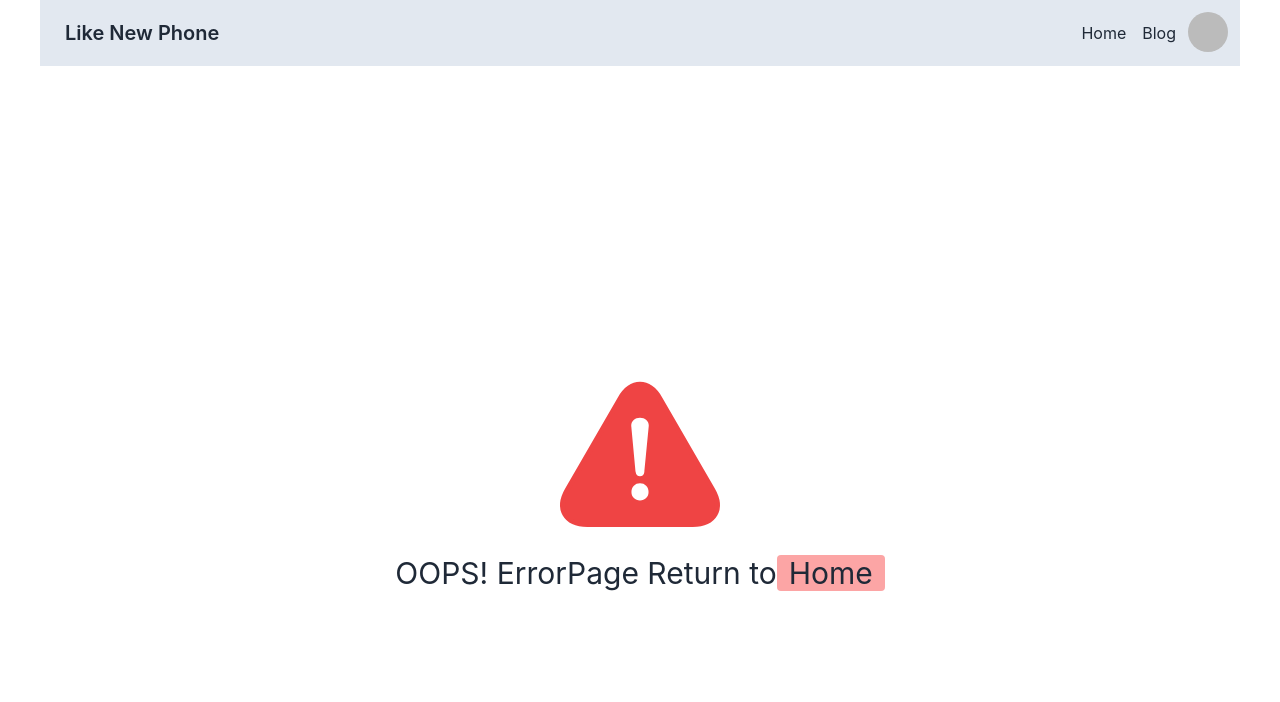
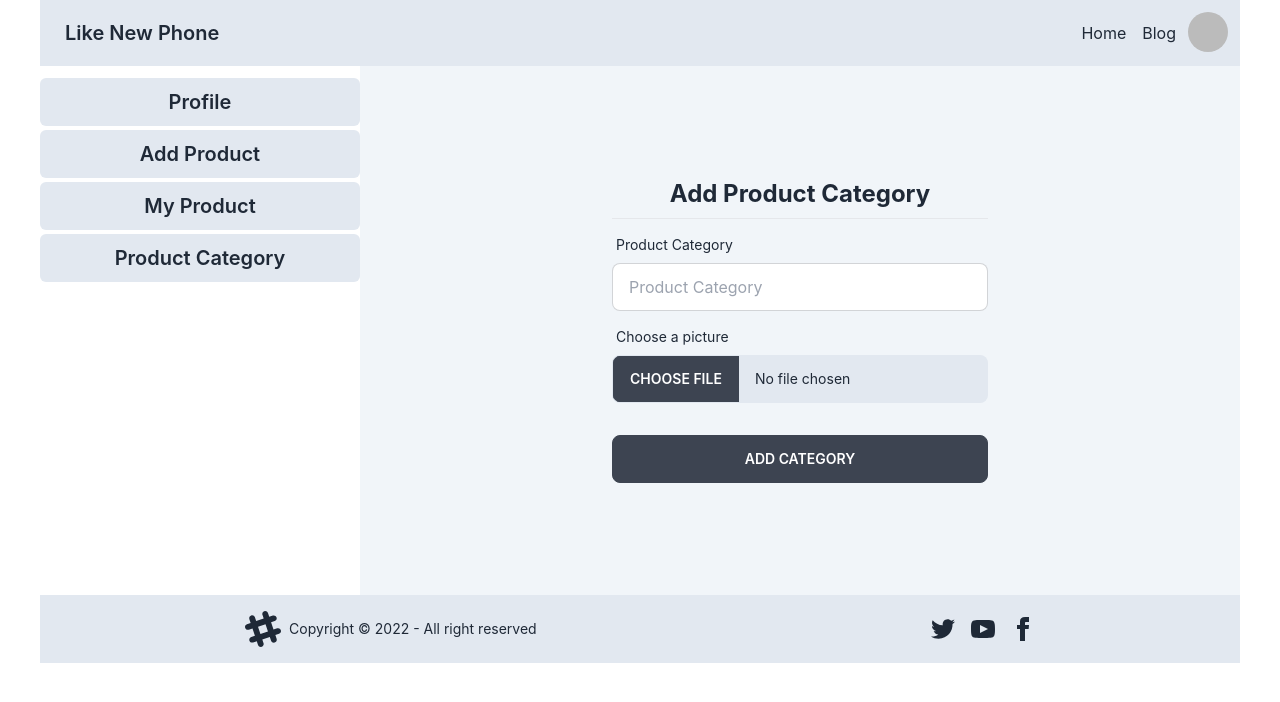
Before and after one commit to Amibiplob/like-new-phone-client, a React (Create React App) app: page /dashboard/productcategory in a window 1280 px wide. Shown: the top 702 px of the page. Built offline with nearby package versions, Linux system fonts and the light colour scheme; no server answers; sample sign-in values are in the browser's storage.

Commit message:
product category added

```diff
--- a/src/Component/Pages/Category.js
+++ b/src/Component/Pages/Category.js
@@ -4,7 +4,7 @@ import { Link } from "react-router-dom";
 const Category = () => {
   const [category, setCategory] = useState([]);
   useEffect(() => {
-    fetch("http://localhost:5000/brand")
+    fetch("http://localhost:5000/productcategory")
     .then((res)=>res.json())
     .then((data)=>setCategory(data))
   }, []);
@@ -14,16 +14,20 @@ const Category = () => {
       <h1 className="mb-3 text-3xl">Category</h1>
       <div className="flex gap-5">
         {category.map((data) => (
-          <Link to='/dashboard/profile' className="card card-compact rounded-md bg-base-100 shadow-xl">
+          <Link key={data._id}
+            to="/dashboard/profile"
+            className="card card-compact rounded-md bg-base-100 shadow-xl"
+          >
             <figure>
               <img
                 className="w-40"
-              src="https://placeimg.com/400/225/arch"
-              alt=""
+                src={data.CategoryImg}
+                alt={data.ProductCategory}
               />
             </figure>
+
             <div className="p-2">
-            <h2 className="card-title">Apple</h2>
+              <h2 className="card-title">{data.ProductCategory}</h2>
             </div>
           </Link>
         ))}
--- a/src/Component/Pages/Contract.js
+++ b/src/Component/Pages/Contract.js
@@ -65,7 +65,7 @@ const Contract = () => {
 
                 {user ? (
                   <input
-                    value={user?.displayName}
+                    defaultValue={user?.displayName}
                     className="input input-bordered"
                     type="text"
                     placeholder="Name"
@@ -96,7 +96,7 @@ const Contract = () => {
 
                 {user ? (
                   <input
-                    value={user?.email}
+                    defaultValue={user?.email}
                     className="input input-bordered"
                     type="Email"
                     placeholder="Email"
--- a/src/Component/Pages/Dashboard/AddProduct.js
+++ b/src/Component/Pages/Dashboard/AddProduct.js
@@ -1,4 +1,4 @@
-import React, { useContext } from "react";
+import React, { useContext, useEffect, useState } from "react";
 import { useForm } from "react-hook-form";
 import { useNavigate } from "react-router-dom";
 import { toast } from "react-toastify";
@@ -17,6 +17,22 @@ const AddProduct = () => {
   } = useForm({
     mode: "onChange",
   });
+
+
+
+
+  const [productCategory, setProductCategory] = useState([]);
+  useEffect(() => {
+    fetch("http://localhost:5000/productcategory")
+      .then((res) => res.json())
+      .then((data) => setProductCategory(data));
+  }, []);
+
+
+
+console.log(productCategory)
+
+
   const onSubmit = (data) => {
     const image = data.img[0];
     const formData = new FormData();
@@ -71,7 +87,7 @@ const AddProduct = () => {
   };
   return (
     <div>
-      <div className="mx-5">
+      <div className="">
         <form onSubmit={handleSubmit(onSubmit)} className="card-body">
           <h1 className="text-2xl font-bold text-center">Add Product</h1>
           <div className="divider m-0"></div>
@@ -254,9 +270,13 @@ const AddProduct = () => {
                 className="input input-bordered"
                 {...register("productCategory", { required: true })}
               >
-                <option value="Good">Good</option>
-                <option value="Better">Better</option>
-                <option value="Best">Best</option>
+
+             {
+              productCategory.map((data)=>(
+                   <option value="Good">{data.ProductCategory}</option>
+
+              ))
+             }
               </select>
 
               {errors.productCategory && (
--- a/src/Component/Pages/Dashboard/MyProduct.js
+++ b/src/Component/Pages/Dashboard/MyProduct.js
@@ -10,8 +10,8 @@ const MyProduct = () => {
   const date = new Date();
   console.log(date)
   return (
-    <div className="md:w-3/5 p-2">
-      <div className="overflow-scroll mx-auto">
+    <div className="md:max-w-md lg:max-w-3xl xl:max-w-5xl p-3 mx-auto">
+      <div className="overflow-scroll">
         <table className="table table-compact">
           <thead>
             <tr>
@@ -45,7 +45,7 @@ const MyProduct = () => {
                 <th>{data.productType}</th>
                 <th>{data.purchaseDate}</th>
                 <th>{data.useYear}</th>
-                <th>{data.SubmitDate.sp}</th>
+                <th>{data.SubmitDate.slice(0,10)}</th>
                 <th>{data.description}</th>
 
                 <th className="avatar">
--- /dev/null
+++ b/src/Component/Pages/Dashboard/ProductCategory.js
@@ -0,0 +1,120 @@
+import React from "react";
+import { useForm } from "react-hook-form";
+import { toast } from "react-toastify";
+
+const ProductCategory = () => {
+  const imgbbKey = process.env.REACT_APP_imgbb_key;
+
+
+
+
+  const {
+    register,
+    resetField,
+    handleSubmit,
+    formState: { errors },
+  } = useForm({
+    mode: "onChange",
+    defaultValues: {
+      productcategory: "",
+    },
+  });
+
+
+
+  const onSubmit = (data) => {
+
+
+
+ const image = data.img[0];
+    const formData = new FormData();
+    formData.append("image", image);
+
+    fetch(`https://api.imgbb.com/1/upload?key=${imgbbKey}`, {
+      method: "POST",
+      body: formData,
+    })
+      .then((response) => response.json())
+      .then((result) => {
+        const ProductCategory = {
+          ProductCategory: data.productcategory,
+          CategoryImg: result.data.url,
+        };
+
+        fetch("http://localhost:5000/productcategory", {
+          method: "POST",
+          headers: {
+            "content-type": "application/json",
+          },
+          body: JSON.stringify(ProductCategory),
+        })
+          .then((res) => res.json())
+          .then((data) => {
+            resetField("productcategory");
+
+            toast.success("Product Category Added", { autoClose: 2000 });
+          });
+      });
+
+
+
+
+
+
+
+
+
+
+  };
+  console.log(errors);
+
+  return (
+    <div className="flex justify-center bg-slate-100 py-20">
+      <div className="w-3/4 md:w-2/4">
+        <form onSubmit={handleSubmit(onSubmit)} className="card-body">
+          <h1 className="text-2xl font-bold text-center">
+            Add Product Category
+          </h1>
+          <hr />
+          <div className="form-control">
+            <label className="label">
+              <span className="label-text">Product Category</span>
+            </label>
+
+            <input
+              className="input input-bordered"
+              type="text"
+              placeholder="Product Category"
+              {...register("productcategory", {
+                required: "Product Category is required",
+              })}
+              aria-invalid={errors.productcategory ? "true" : "false"}
+            />
+          </div>
+          <div className="form-control">
+            <label className="label">
+              <span className="label-text">Choose a picture</span>
+            </label>
+            <input
+              type="file"
+              accept="image/png, image/jpeg"
+              className="w-full file-input-md file-input bg-slate-200"
+              {...register("img", { required: true })}
+            />
+          </div>
+
+          {errors.productcategory && (
+            <p className="text-red-400 mt-1">
+              {errors.productcategory?.message}
+            </p>
+          )}
+          <div className="form-control mt-6">
+            <input type="submit" className="btn" value="Add Category" />
+          </div>
+        </form>
+      </div>
+    </div>
+  );
+};
+
+export default ProductCategory;
--- a/src/Component/Pages/Dashboard/Sidebar.js
+++ b/src/Component/Pages/Dashboard/Sidebar.js
@@ -4,7 +4,7 @@ import { Link } from "react-router-dom";
 const Sidebar = () => {
   return (
     <div className="md:w-60 lg:w-80">
-      <ul className="flex md:flex-col flex-row items-center justify-center gap-3 md:gap-1 my-3">
+      <ul className="flex md:flex-col  flex-wrap flex-row items-center justify-center gap-3 md:gap-1 my-3">
         <Link
           to="/dashboard/profile"
           className="p-2 rounded-md btn btn-ghost normal-case text-xl md:w-full bg-slate-200"
@@ -21,7 +21,13 @@ const Sidebar = () => {
           to="/dashboard/myproduct"
           className="p-2 rounded-md btn btn-ghost normal-case text-xl md:w-full bg-slate-200"
         >
-  My Product
+          My Product
+        </Link>
+        <Link
+          to="/dashboard/productcategory"
+          className="p-2 rounded-md btn btn-ghost normal-case text-xl md:w-full bg-slate-200"
+        >
+          Product Category
         </Link>
       </ul>
     </div>
--- a/src/Component/Route/Router.js
+++ b/src/Component/Route/Router.js
@@ -3,6 +3,7 @@ import Blog from "../Pages/Blog";
 import AddProduct from "../Pages/Dashboard/AddProduct";
 import Dashboard from "../Pages/Dashboard/Dashboard";
 import MyProduct from "../Pages/Dashboard/MyProduct";
+import ProductCategory from "../Pages/Dashboard/ProductCategory";
 import Profile from "../Pages/Dashboard/Profile";
 import ErrorPage from "../Pages/ErrorPage";
 import Home from "../Pages/Home";
@@ -82,6 +83,14 @@ const router = createBrowserRouter([
           </PrivateRoute>
         ),
       },
+      {
+        path: "/dashboard/productcategory",
+        element: (
+          <PrivateRoute>
+            <ProductCategory></ProductCategory>
+          </PrivateRoute>
+        ),
+      },
     ],
   },
 ]);
```
Lines whose indentation alone changed are shown as unchanged.
